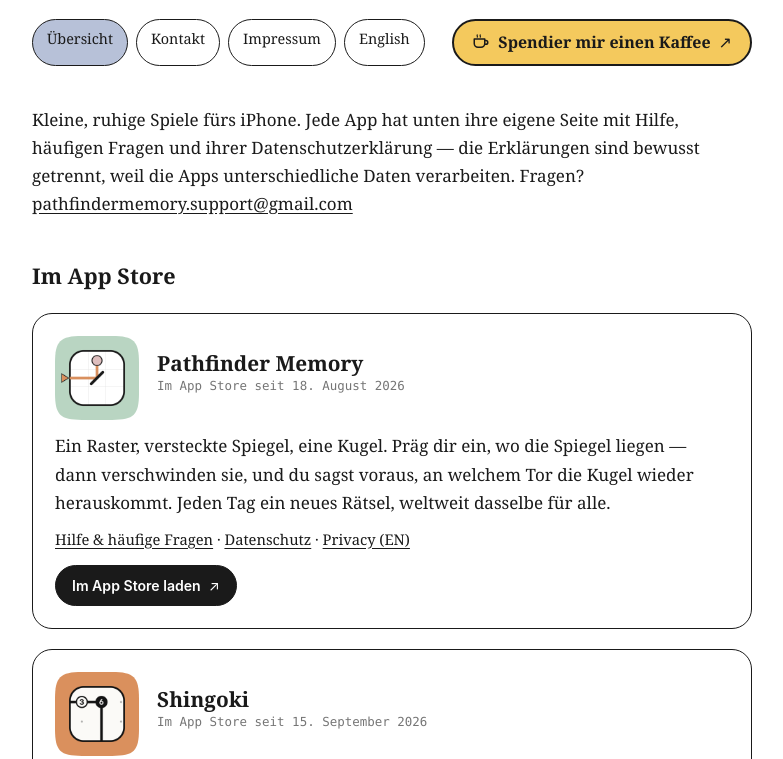
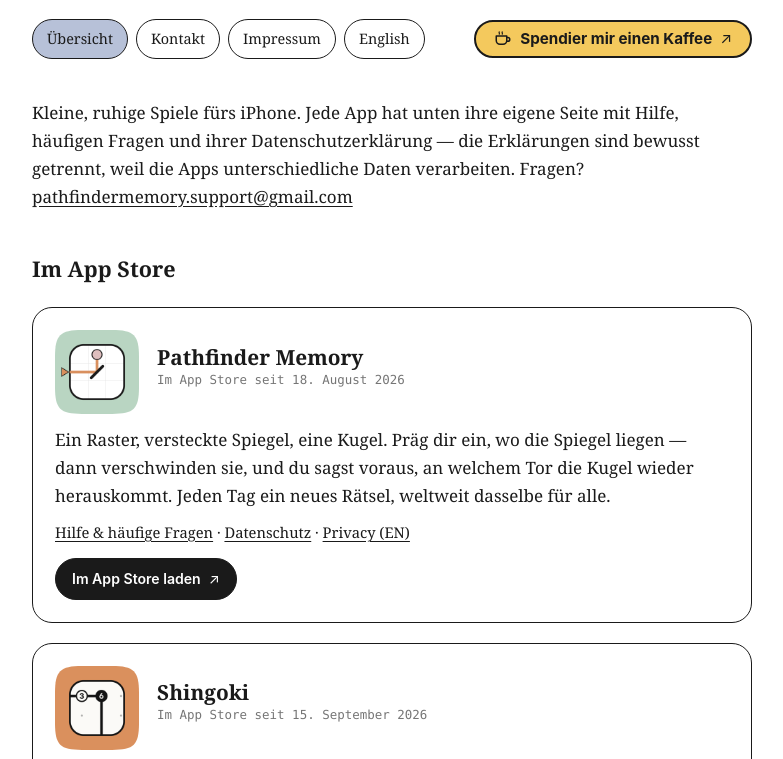
Before and after one commit to pascaldohmeier/pascaldohmeier.github.io, a plain HTML site: page index.html in a window 1280 px wide. Shown: the part 134-893 px from the top of the page, without its empty margins (248-1031 px from the left). Drawn offline with Linux system fonts and the light colour scheme.

Commit message:
Abgleich aus ~/website

```diff
--- a/style.css
+++ b/style.css
@@ -54,7 +54,7 @@ header { padding: 48px 0 8px; }
   opacity: 0.55; margin-top: 2px;
 }
 
-nav { margin: 24px 0 40px; display: flex; flex-wrap: wrap; gap: 8px; }
+nav { margin: 24px 0 40px; display: flex; flex-wrap: wrap; gap: 8px; align-items: center; }
 nav a {
   font-size: 0.9rem; text-decoration: none; color: var(--ink);
   padding: 7px 14px; border: 1.5px solid var(--line); border-radius: 999px;
@@ -68,11 +68,15 @@ nav a.coffee {
   margin-left: auto;
   display: inline-flex; align-items: center; gap: 8px;
   padding: 8px 18px;
-  font-size: 1rem; font-weight: 700;
+  /* Explicit font + line-height: Safari and Chrome otherwise size the
+     Georgia fallback and the inline SVG differently. */
+  font-family: -apple-system, BlinkMacSystemFont, "Helvetica Neue", Arial, sans-serif;
+  font-size: 0.95rem; font-weight: 700; line-height: 1.2;
+  -webkit-appearance: none; appearance: none;
   background: var(--coffee); color: var(--ink);
   border: 2px solid var(--line);
 }
-nav a.coffee .cup { flex: none; }
+nav a.coffee .cup { flex: none; display: block; width: 18px; height: 18px; }
 nav a.coffee::after { content: "↗"; font-weight: 400; }
 nav a.coffee:hover { background: var(--ink); color: #FFFFFF; }
 
```
